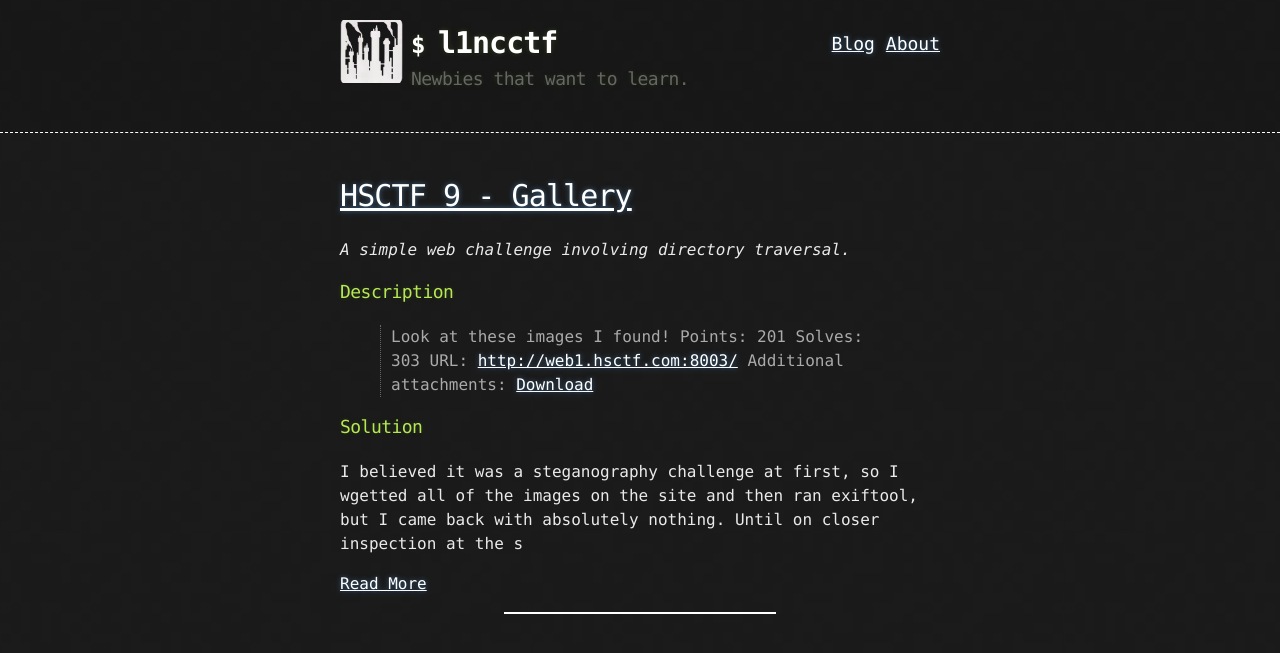
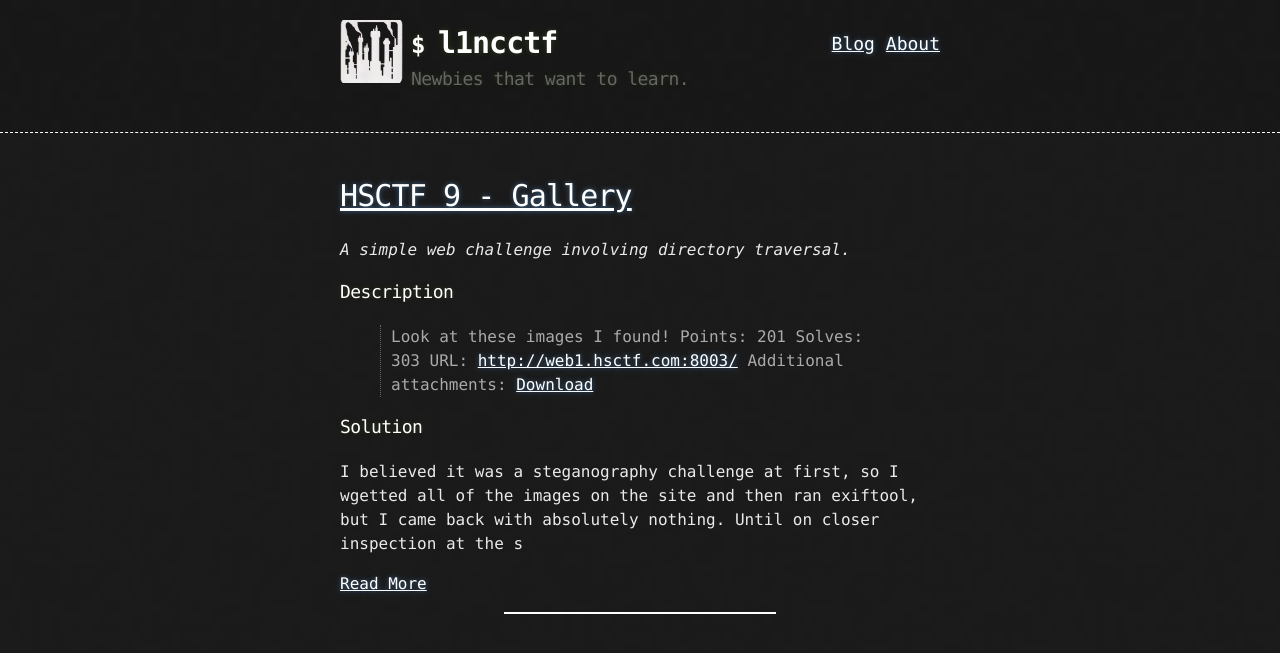
Before and after one commit to L1NCCTF/l1nc.github.io, a Jekyll site: the page built from index.html, in a window 1280 px wide. Shown: the top 653 px of the page. Built offline with Jekyll 4.4.1, drawn with Linux system fonts in a browser that asks for light colours.

Commit message:
Update style.scss

```diff
--- a/assets/css/style.scss
+++ b/assets/css/style.scss
@@ -32,7 +32,7 @@ a {
 }
 
 h1, h2, h3, h4, h5, h6 {
-color:#b5e853;
+color:#fff;
 }
 // for the written on at the end of the post
 
```
